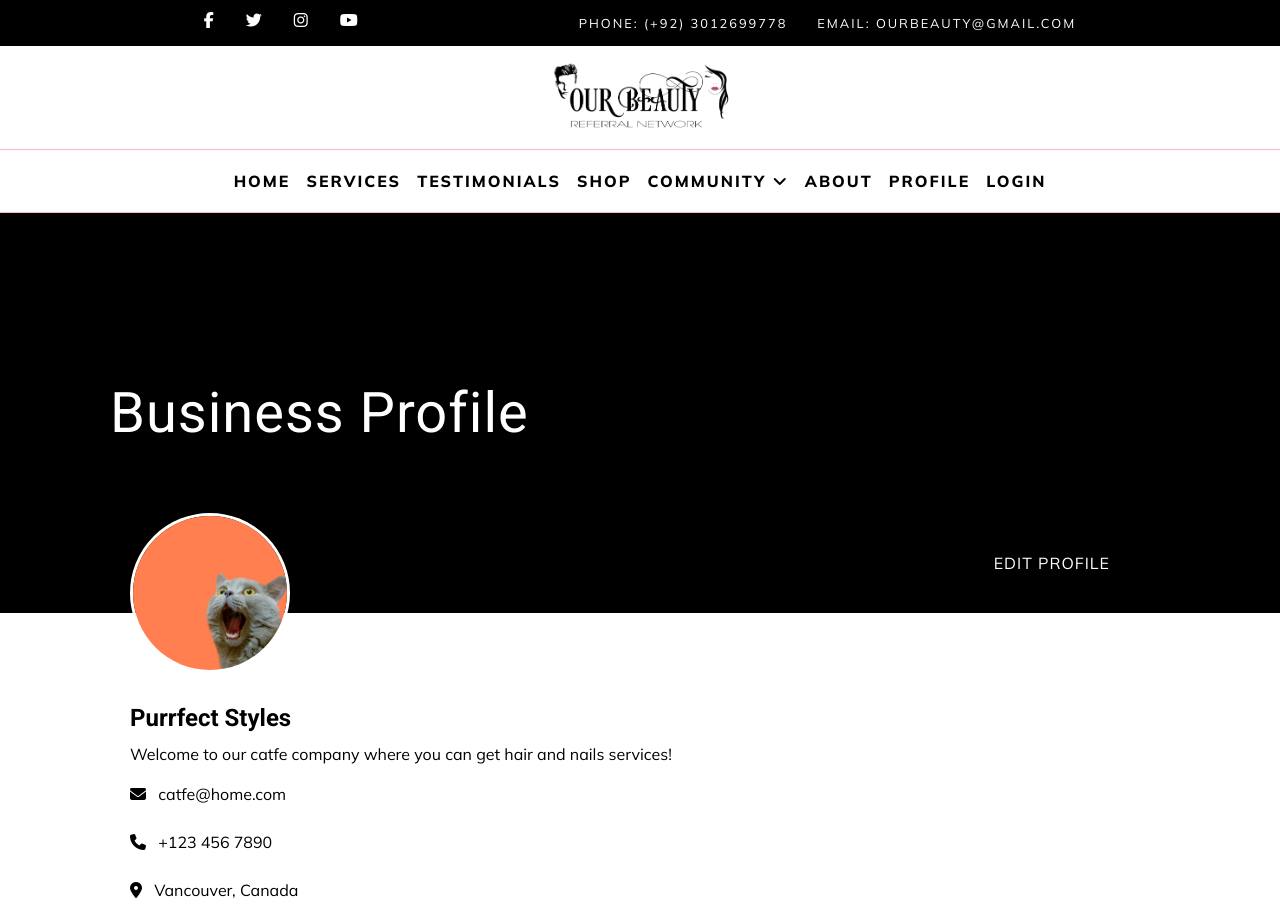
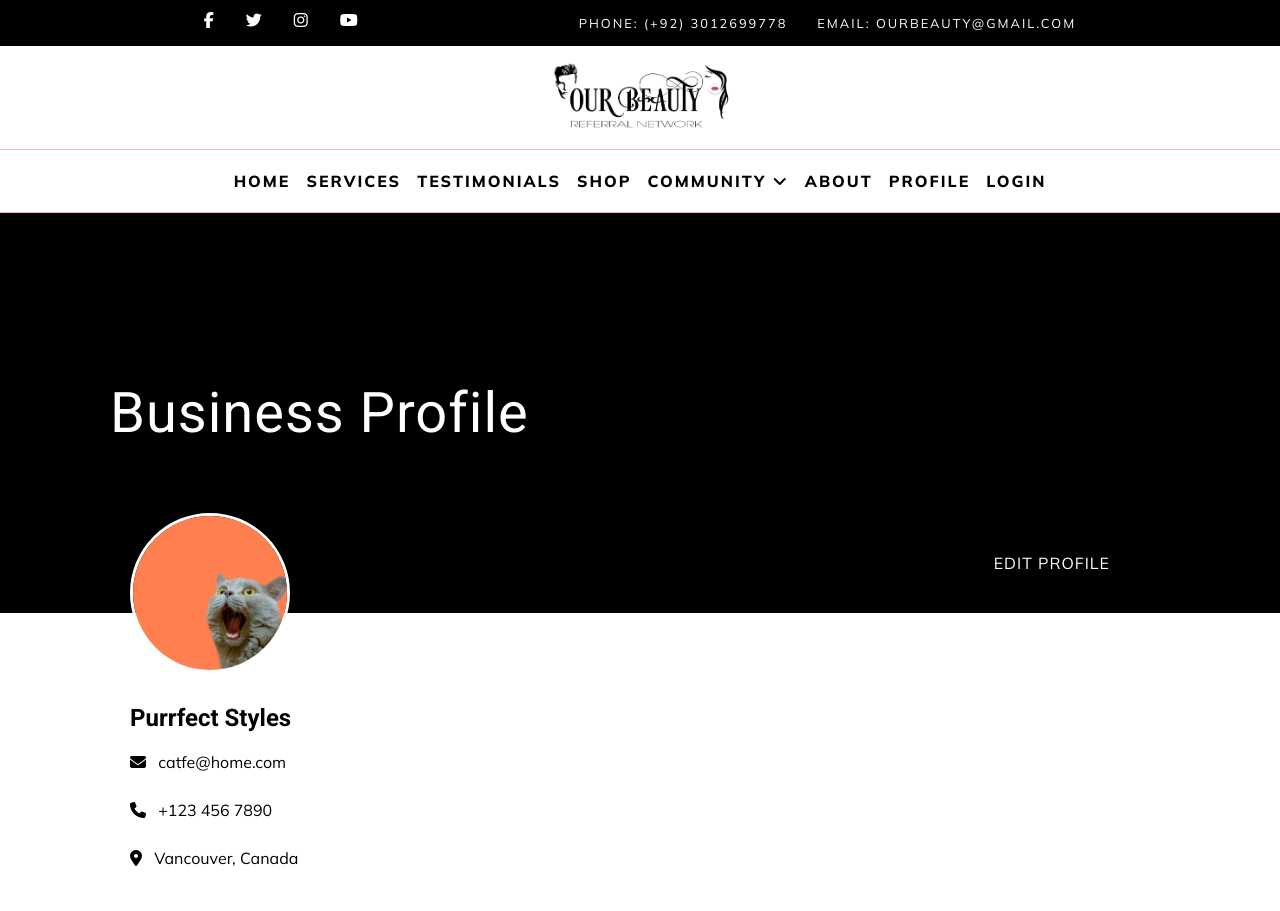
Before and after one commit to sydsnow/OBRN, a React (Vite) app: page /businessprofile in a window 1280 px wide. Shown: the top 911 px of the page. Built offline with nearby package versions, Linux system fonts and the light colour scheme.

Commit message:
separated profile banner component

```diff
--- /dev/null
+++ b/src/components/ProfileBanner.jsx
@@ -0,0 +1,27 @@
+import React from 'react';
+
+function ProfileBanner({ title, imagePath, name, email, phone, location }) {
+    return (
+        <div className="profile-banner">
+            <div className="profile-banner-top-container">
+                <h1 className="profile-banner-title">{title}</h1>
+                <div className="profile-banner-buttons">
+                    <a href="#editprofile" className="button">EDIT PROFILE</a>
+                    {/* You can uncomment this if you want another button */}
+                    {/* <a href="#notifications" className="button">NOTIFICATIONS</a> */}
+                </div>
+            </div>
+            <div className="profile-banner-image-container">
+                <img src={imagePath} alt="Profile Picture" className="profile-banner-picture"/>
+            </div>
+            <div className="profile-banner-details">
+                <h2 className="profile-banner-name">{name}</h2>
+                <p><i className="fa-solid fa-envelope"></i> {email}</p>
+                <p><i className="fa-solid fa-phone"></i> {phone}</p>
+                <p><i className="fa-solid fa-location-dot"></i> {location}</p>
+            </div>
+        </div>
+    );
+}
+
+export default ProfileBanner;
--- a/src/pages/BusinessProfile.jsx
+++ b/src/pages/BusinessProfile.jsx
@@ -5,6 +5,7 @@ import nails from "../assets/nails.jpeg";
 import facial from "../assets/facial.jpeg";
 import botox from "../assets/botox.jpeg";
 import ServiceGallery from "../components/ServiceGallery";
+import ProfileBanner from '../components/ProfileBanner';
 
 function BusinessProfile () {
     // State to handle the selected category
@@ -41,24 +42,15 @@ function BusinessProfile () {
     ]
 
     return (
-        <div className="customer-profile">
-            <div className="profile-banner-top-container">
-                <h1 className="profile-banner-title">Business Profile</h1>
-                <div className="profile-banner-buttons">
-                    <a href="#editprofile" className="button">EDIT PROFILE</a>
-                    {/* <a href="#notifications" className="button">NOTIFICATIONS</a> */}
-                </div>
-            </div>
-            <div className="profile-banner-image-container">
-                <img src={cat} alt="Profile Picture" className="profile-banner-picture"/>
-            </div>
-            <div className="profile-banner-details">
-                <h2 className="profile-banner-name">Purrfect Styles</h2>
-                <p>Welcome to our catfe company where you can get hair and nails services!</p>
-                <p><i className="fa-solid fa-envelope"></i> catfe@home.com</p>
-                <p><i className="fa-solid fa-phone"></i> +123 456 7890</p>
-                <p><i className="fa-solid fa-location-dot"></i> Vancouver, Canada</p>
-            </div>
+        <div className="business-profile">
+            <ProfileBanner
+                title="Business Profile"
+                imagePath={cat}
+                name="Purrfect Styles"
+                email="catfe@home.com"
+                phone="+123 456 7890"
+                location="Vancouver, Canada"
+            />
             <div className="business-profile-about">
                 <h2 className="business-profile-title">About Us</h2>
                 <p className="business-profile-about-details">Welcome to Purrfect Styles, where we specialize in providing top-notch grooming services for your feline companions. Our dedicated team of professionals understands the unique grooming needs of cats and is committed to ensuring that each cat receives personalized care and attention. From stylish haircuts to soothing baths and meticulous nail trims, we offer a wide range of services designed to keep your cat looking and feeling their best.
--- a/src/pages/CustomerProfile.jsx
+++ b/src/pages/CustomerProfile.jsx
@@ -1,26 +1,18 @@
 import React from 'react';
+import ProfileBanner from '../components/ProfileBanner';
 import kitty from '../assets/kitty.jpg';
 
-function CustomerProfile () {
+function CustomerProfile() {
     return (
         <div className="customer-profile">
-            <div className="profile-banner-top-container">
-                <h1 className="profile-banner-title">Customer Profile</h1>
-                <div className="profile-banner-buttons">
-                    <a href="#editprofile" className="button">EDIT PROFILE</a>
-                    {/* <a href="#notifications" className="button">NOTIFICATIONS</a> */}
-                </div>
-            </div>
-            <div className="profile-banner-image-container">
-                <img src={kitty} alt="Profile Picture" className="profile-banner-picture"/>
-            </div>
-            <div className="profile-banner-details">
-                <h2 className="profile-banner-name">Tracy Huang</h2>
-                <p>I love to go on hikes, and eat yummy food!</p>
-                <p><i className="fa-solid fa-envelope"></i> tracy@home.com</p>
-                <p><i className="fa-solid fa-phone"></i> +123 456 7890</p>
-                <p><i className="fa-solid fa-location-dot"></i> Vancouver, Canada</p>
-            </div>
+            <ProfileBanner
+                title="Customer Profile"
+                imagePath={kitty}
+                name="Tracy Huang"
+                email="tracy@home.com"
+                phone="+123 456 7890"
+                location="Vancouver, Canada"
+            />
             <div className="customer-profile-upcoming">
                 <div className="customer-profile-upcoming-header">
                     <h2 className="customer-profile-upcoming-title">Upcoming Appointments</h2>
```
